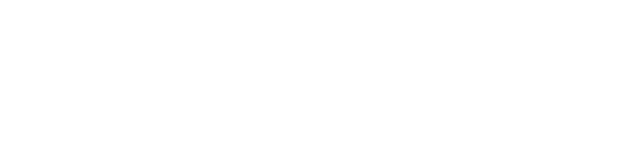
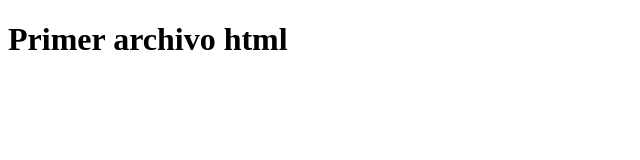
Before and after one commit to aespitia363/Repositorio-GIT, a plain HTML site: page index.html in a window 1280 px wide. Shown: the whole page, without its empty margins (0-640 px from the left). Drawn offline with Linux system fonts and the light colour scheme.

Commit message:
agregamos h1

```diff
--- a/index.html
+++ b/index.html
@@ -7,6 +7,6 @@
     <title>Document</title>
 </head>
 <body>
-
+  <h1>Primer archivo html</h1>
 </body>
 </html>
```
